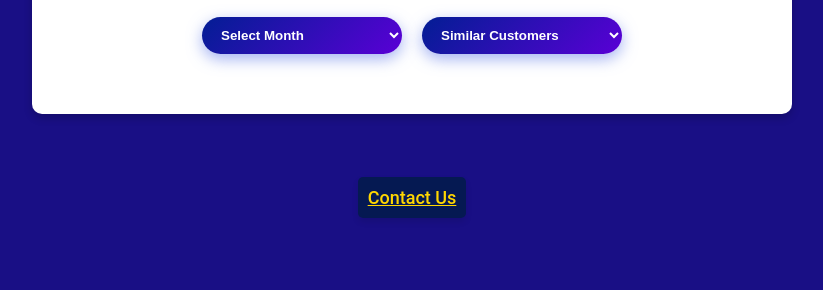
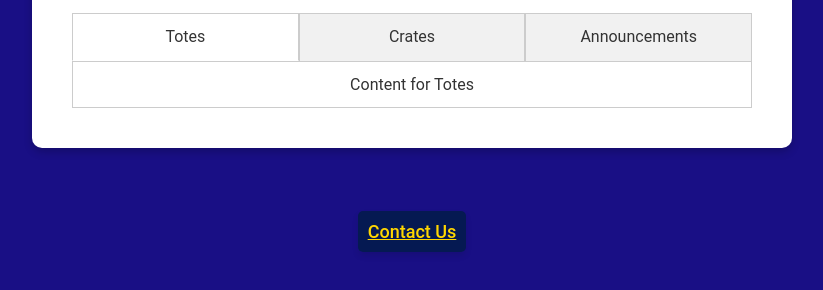
Before and after one commit to GpBrenden/Totes, a website: page welcome.html in a window 1280 px wide. Shown: the part 302-592 px from the top of the page, without its empty margins (228-1051 px from the left). Drawn offline with Linux system fonts and the light colour scheme; no server answers.

Commit message:
Big Update

```diff
--- a/welcome.html
+++ b/welcome.html
@@ -7,6 +7,32 @@
     <meta name="viewport" content="width=device-width, initial-scale=1.0">
     <title>Welcome</title>
     <link rel="stylesheet" href="style.css">
+    <style>
+        .tabs {
+            display: flex;
+            cursor: pointer;
+        }
+        .tab {
+            flex: 1;
+            padding: 10px;
+            text-align: center;
+            background-color: #f1f1f1;
+            border: 1px solid #ccc;
+            border-bottom: none;
+        }
+        .tab.active {
+            background-color: #fff;
+            border-bottom: 1px solid #fff;
+        }
+        .tab-content {
+            border: 1px solid #ccc;
+            padding: 10px;
+            display: none;
+        }
+        .tab-content.active {
+            display: block;
+        }
+    </style>
 </head>
 <body>
     <div class="container">
@@ -15,23 +41,49 @@
         </header>
         <main class="main-content shadow">
             <h1 id="welcomeMessage" class="fade-in">Welcome</h1>
-            <div id="dropdownsContainer">
-                <select id="monthDropdown" name="months">
-                    <option value="" disabled selected>Select Month</option>
-                    <option value="01">January</option>
-                    <!-- Additional months here -->
-                </select>
-                <select id="customerDropdown" name="customers">
-                    <option value="" disabled selected>Similar Customers</option>
-                    <!-- Options will be dynamically populated here -->
-                </select>
+            <div class="tabs">
+                <div class="tab active" data-tab="totes">Totes</div>
+                <div class="tab" data-tab="crates">Crates</div>
+                <div class="tab" data-tab="announcements">Announcements</div>
             </div>
-            <div id="dataDisplay"></div>
+            <div id="totes" class="tab-content active">
+                <p>Content for Totes</p>
+                <!-- Include Totes content here -->
+            </div>
+            <div id="crates" class="tab-content">
+                <p>Content for Crates</p>
+                <!-- Include Crates content here -->
+            </div>
+            <div id="announcements" class="tab-content">
+                <p>Content for Announcements</p>
+                <!-- Include Announcements content here -->
+            </div>
         </main>
     </div>
     <div class="contact-link">
         <a href="contact.html" id="contactUsLink" class="submit-button raise">Contact Us</a>
     </div>
+    <script>
+        document.addEventListener("DOMContentLoaded", function() {
+            const tabs = document.querySelectorAll(".tab");
+            const tabContents = document.querySelectorAll(".tab-content");
+
+            tabs.forEach(tab => {
+                tab.addEventListener("click", function() {
+                    tabs.forEach(item => item.classList.remove("active"));
+                    tab.classList.add("active");
+
+                    const tabId = tab.getAttribute("data-tab");
+                    tabContents.forEach(content => {
+                        content.classList.remove("active");
+                        if (content.id === tabId) {
+                            content.classList.add("active");
+                        }
+                    });
+                });
+            });
+        });
+    </script>
     <script src="welcome.js"></script>
 </body>
 </html>
```
Also changed, not shown: 1 other file.
